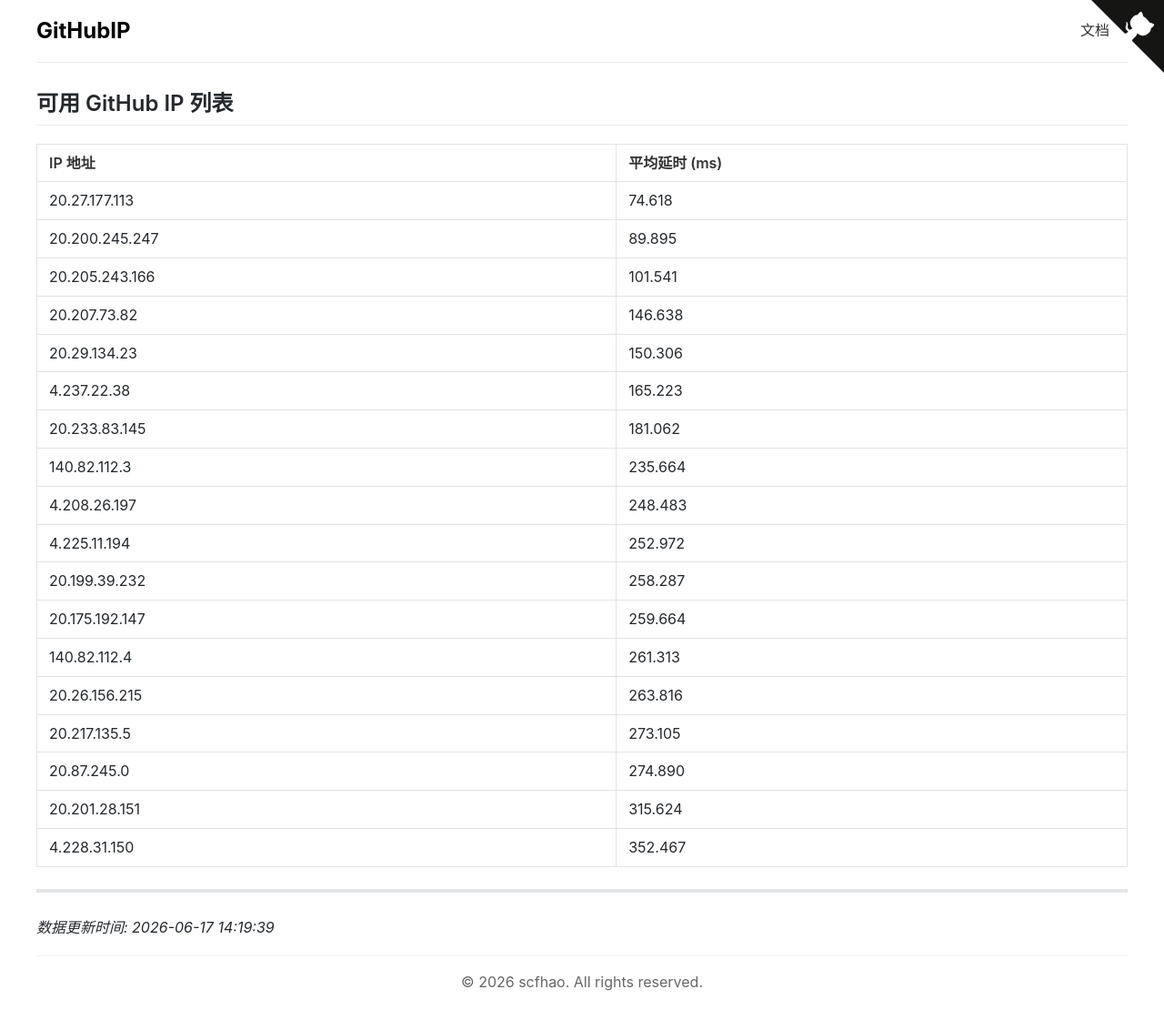
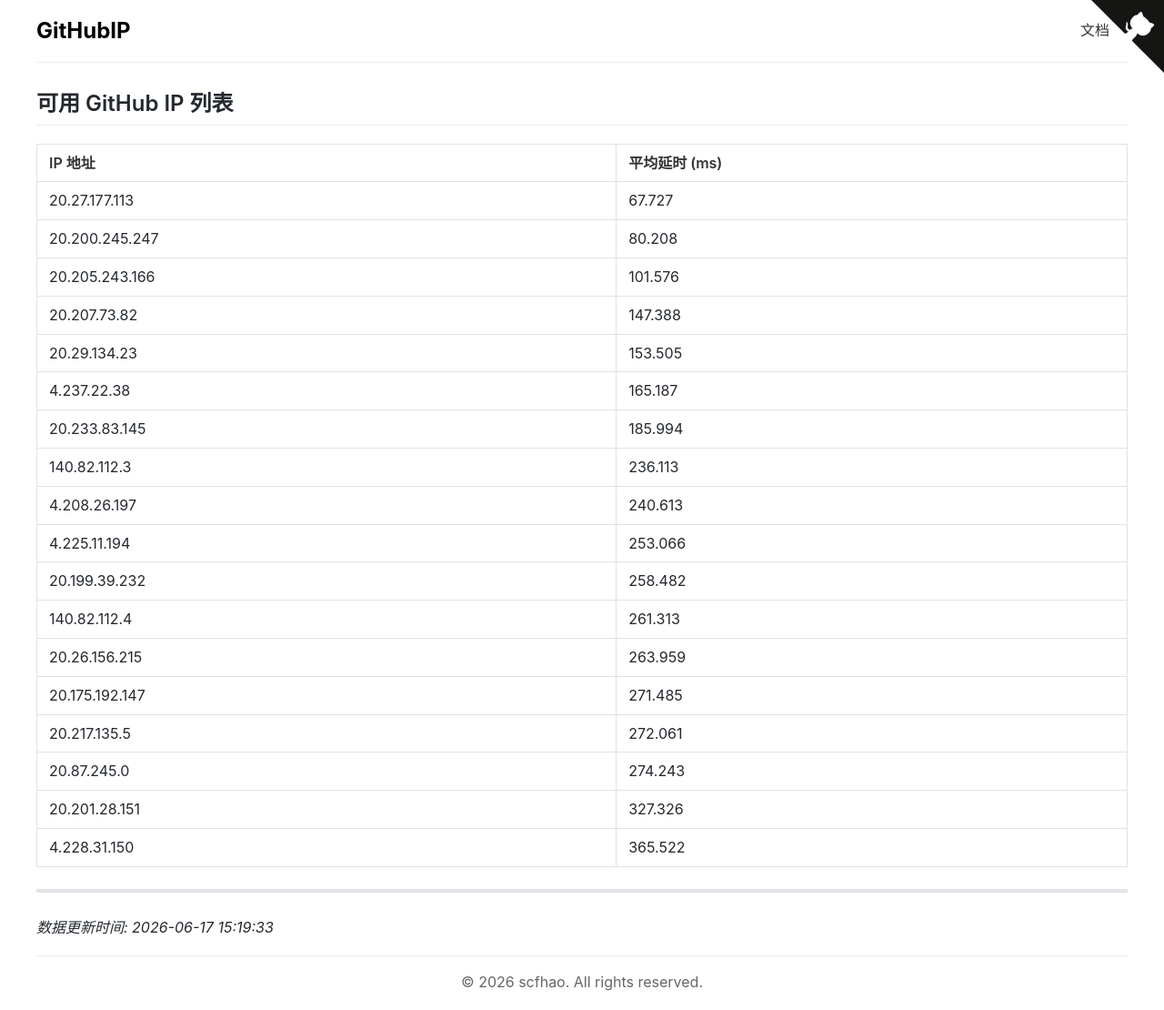
Before and after one commit to scfhao/GitHubIP, a Jekyll site: the page built from index.md, in a window 1280 px wide. Shown: the whole page at 91% size. Built offline with Jekyll 4.4.1, drawn with Linux system fonts in a browser that asks for light colours.

Commit message:
自动脚本执行 - 2026-06-17 15:19:33

```diff
--- a/index.md
+++ b/index.md
@@ -1,32 +1,32 @@
 ---
 layout: home
 title: GitHub IP 列表
-date: 2026-06-17 14:19:39
+date: 2026-06-17 15:19:33
 ---
 
 ## 可用 GitHub IP 列表
 
 | IP 地址 | 平均延时 (ms) |
 |---------|--------------|
-| 20.27.177.113 | 74.618 |
-| 20.200.245.247 | 89.895 |
-| 20.205.243.166 | 101.541 |
-| 20.207.73.82 | 146.638 |
-| 20.29.134.23 | 150.306 |
-| 4.237.22.38 | 165.223 |
-| 20.233.83.145 | 181.062 |
-| 140.82.112.3 | 235.664 |
-| 4.208.26.197 | 248.483 |
-| 4.225.11.194 | 252.972 |
-| 20.199.39.232 | 258.287 |
-| 20.175.192.147 | 259.664 |
+| 20.27.177.113 | 67.727 |
+| 20.200.245.247 | 80.208 |
+| 20.205.243.166 | 101.576 |
+| 20.207.73.82 | 147.388 |
+| 20.29.134.23 | 153.505 |
+| 4.237.22.38 | 165.187 |
+| 20.233.83.145 | 185.994 |
+| 140.82.112.3 | 236.113 |
+| 4.208.26.197 | 240.613 |
+| 4.225.11.194 | 253.066 |
+| 20.199.39.232 | 258.482 |
 | 140.82.112.4 | 261.313 |
-| 20.26.156.215 | 263.816 |
-| 20.217.135.5 | 273.105 |
-| 20.87.245.0 | 274.890 |
-| 20.201.28.151 | 315.624 |
-| 4.228.31.150 | 352.467 |
+| 20.26.156.215 | 263.959 |
+| 20.175.192.147 | 271.485 |
+| 20.217.135.5 | 272.061 |
+| 20.87.245.0 | 274.243 |
+| 20.201.28.151 | 327.326 |
+| 4.228.31.150 | 365.522 |
 
 ---
 
-*数据更新时间: 2026-06-17 14:19:39*
+*数据更新时间: 2026-06-17 15:19:33*
```
